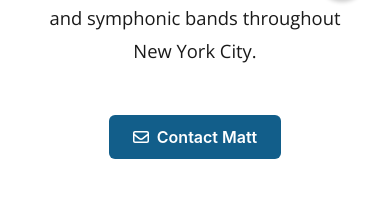
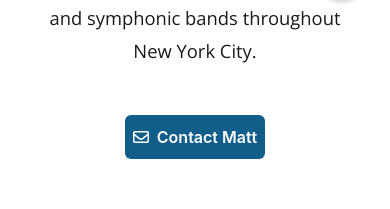
Before and after one commit to mb4828/mb-website, a Next.js app: page /music in a window 390 px wide. Shown: the part 822-1031 px from the top of the page. Built offline with nearby package versions, Linux system fonts and the light colour scheme.

Commit message:
mobile styles

```diff
--- a/src/app/globals.scss
+++ b/src/app/globals.scss
@@ -134,6 +134,7 @@ a:hover {
 .custom-mui-button {
   color: var(--button-text-color) !important;
   background-color: var(--button-background-color) !important;
+  text-align: left;
   text-decoration: none;
   transition: filter 0.3s ease;
   z-index: 0 !important;
@@ -173,4 +174,7 @@ a:hover {
   li.order_mobile_last {
     order: 99;
   }
+  .custom-mui-button {
+    padding: 8px !important;
+  }
 }
```
